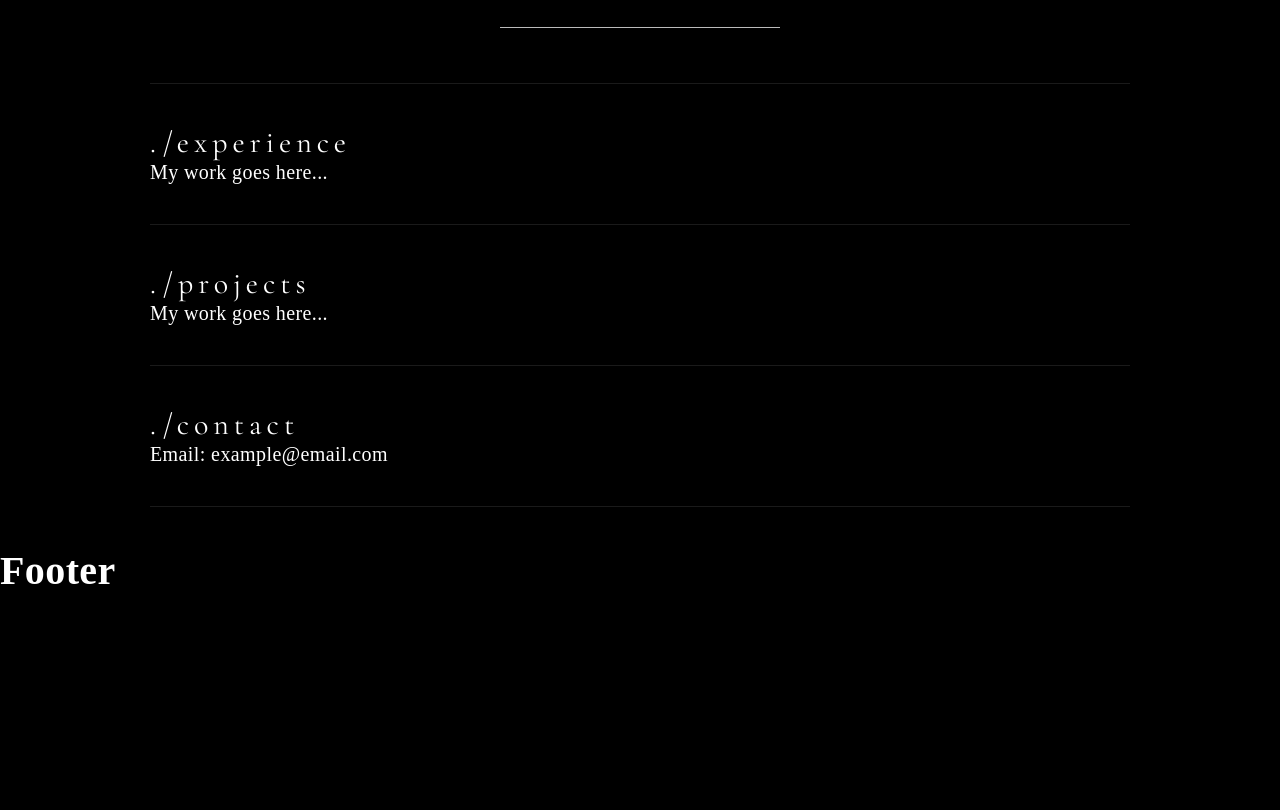
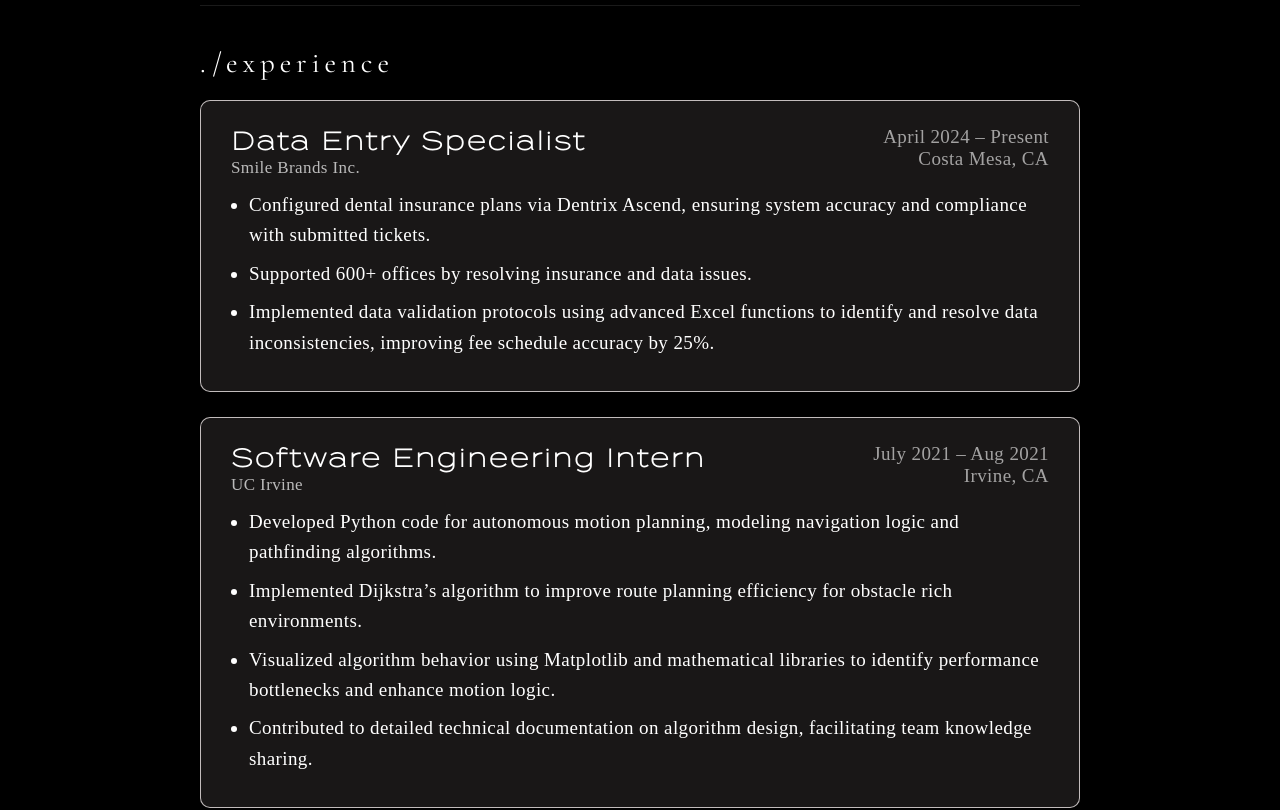
Before and after one commit to omniofficial/portfolio, a React (Vite) app: page / in a window 1280 px wide. Shown: the part 1260-2070 px from the top of the page. Before the commit the page ends 1854 px from the top, so only its background shows below. Built offline with nearby package versions, Linux system fonts and the light colour scheme; a web font is replaced by a local one.

Commit message:
Experience section done

```diff
--- a/src/index.css
+++ b/src/index.css
@@ -33,7 +33,7 @@ body {
     font-feature-settings: "palt";
     letter-spacing: 0.4px;
     font-weight: 400;
-    font-size: 20px;
+    font-size: 19px;
 }
 
 /*------- MISC. -------*/
@@ -50,7 +50,7 @@ body {
 }
 
 .page {
-    padding: 0 150px;
+    padding: 0 200px;
 }
 
 /*------------ HEADER SECTION ------------ */
@@ -70,7 +70,7 @@ body {
 .nav-left {
     font-size: 18px;
     letter-spacing: 2px;
-    opacity: 0.6;
+    opacity: 0.7;
 }
 
 .nav-center {
@@ -207,7 +207,7 @@ body {
     right: 80px;
     max-width: 320px;
     text-align: right;
-    font-size: 22px;
+    font-size: 20px;
     color: #000;
 }
 
@@ -216,7 +216,6 @@ body {
     display: flex;
     flex-direction: column;
     gap: 20px;
-    line-height: 1.6;
 }
 
 .highlight {
@@ -270,3 +269,58 @@ body {
     transform: scale(1.1);
     opacity: 1;
 }
+
+/*------- EXPERIENCE SECTION -------*/
+.experience-list {
+    display: flex;
+    flex-direction: column;
+    margin-top: 20px;
+    gap: 25px;
+}
+.experience-card {
+    padding: 25px 30px;
+    border: 1px solid rgba(255, 248, 248, 0.735);
+    background: rgba(224, 211, 211, 0.111);
+    border-radius: 10px;
+    transition:
+        transform 0.2s ease,
+        border 0.2s ease;
+}
+
+.experience-card:hover {
+    transform: translateY(-2px);
+    border: 1px solid rgba(255, 255, 255, 0.25);
+}
+
+.experience-header {
+    display: flex;
+    justify-content: space-between;
+    align-items: flex-start;
+    margin-bottom: 12px;
+}
+
+.experience-card h2 {
+    font-family: "TerminaTestExtraLight";
+    letter-spacing: 2px;
+    font-size: 25px;
+}
+
+.experience-company {
+    opacity: 0.7;
+    font-size: 17px;
+    margin-top: 2px;
+}
+
+.experience-data {
+    text-align: right;
+    opacity: 0.6;
+}
+
+.experience-card ul {
+    padding-left: 18px;
+    line-height: 1.6;
+}
+
+.experience-card li {
+    margin-bottom: 8px;
+}
--- a/src/pages/Home.tsx
+++ b/src/pages/Home.tsx
@@ -105,7 +105,82 @@ export default function Home() {
 
                 <section id="experience">
                     <h1 className="subtitle">./experience</h1>
-                    <p>My work goes here...</p>
+
+                    <div className="experience-list">
+                        <div className="experience-card">
+                            <div className="experience-header">
+                                <div>
+                                    <h2>Data Entry Specialist</h2>
+                                    <p className="experience-company">
+                                        Smile Brands Inc.
+                                    </p>
+                                </div>
+
+                                <div className="experience-data">
+                                    <p>April 2024 – Present</p>
+                                    <p>Costa Mesa, CA</p>
+                                </div>
+                            </div>
+
+                            <ul>
+                                <li>
+                                    Configured dental insurance plans via
+                                    Dentrix Ascend, ensuring system accuracy and
+                                    compliance with submitted tickets.
+                                </li>
+                                <li>
+                                    Supported 600+ offices by resolving
+                                    insurance and data issues.
+                                </li>
+                                <li>
+                                    Implemented data validation protocols using
+                                    advanced Excel functions to identify and
+                                    resolve data inconsistencies, improving fee
+                                    schedule accuracy by 25%.
+                                </li>
+                            </ul>
+                        </div>
+
+                        <div className="experience-card">
+                            <div className="experience-header">
+                                <div>
+                                    <h2>Software Engineering Intern</h2>
+                                    <p className="experience-company">
+                                        UC Irvine
+                                    </p>
+                                </div>
+
+                                <div className="experience-data">
+                                    <p>July 2021 – Aug 2021</p>
+                                    <p>Irvine, CA</p>
+                                </div>
+                            </div>
+
+                            <ul>
+                                <li>
+                                    Developed Python code for autonomous motion
+                                    planning, modeling navigation logic and
+                                    pathfinding algorithms.
+                                </li>
+                                <li>
+                                    Implemented Dijkstra’s algorithm to improve
+                                    route planning efficiency for obstacle rich
+                                    environments.
+                                </li>
+                                <li>
+                                    Visualized algorithm behavior using
+                                    Matplotlib and mathematical libraries to
+                                    identify performance bottlenecks and enhance
+                                    motion logic.
+                                </li>
+                                <li>
+                                    Contributed to detailed technical
+                                    documentation on algorithm design,
+                                    facilitating team knowledge sharing.
+                                </li>
+                            </ul>
+                        </div>
+                    </div>
                 </section>
 
                 <div className="divider" />
```
